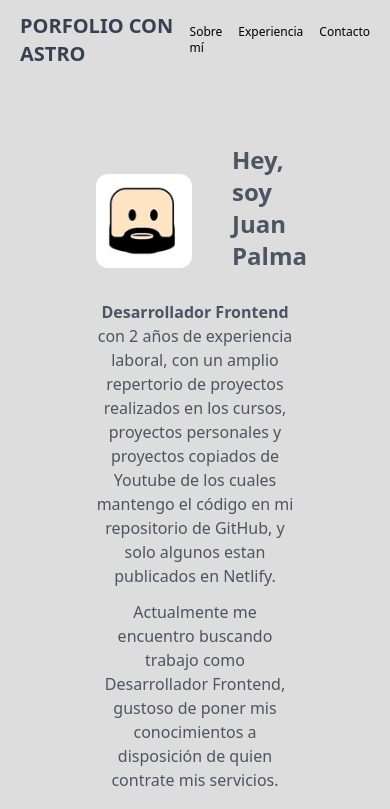
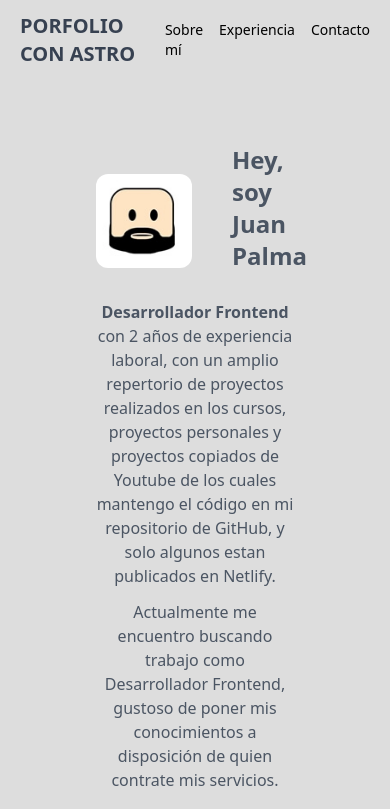
Before and after one commit to jpalma76/ejercicio-portfolio-con-astro, an Astro site: page / in a window 390 px wide. Shown: the top 809 px of the page. Built offline with nearby package versions, Linux system fonts and the light colour scheme; Astro itself is replaced by a stand-in of ours.

Commit message:
responsive al tamaño de letras y separacion

```diff
--- a/src/components/Header.astro
+++ b/src/components/Header.astro
@@ -1,8 +1,8 @@
-<header class="flex justify-between px-5 md:px-10 h-20 items-center gap-x-2">
+<header class="flex justify-between px-5 md:px-10 h-20 items-center gap-x-2 lg:gap-x-4">
   <h1 class="text-xl md:text-2xl transition-all font-bold uppercase text-gray-700">
     Porfolio con astro
   </h1>
-  <ul class="flex gap-x-4 text-xs ">
+  <ul class="flex gap-x-4 text-sm md:text-base transition-all">
     <li class="hover:scale-110">
       <a href="#">Sobre mí</a>
     </li>
```
